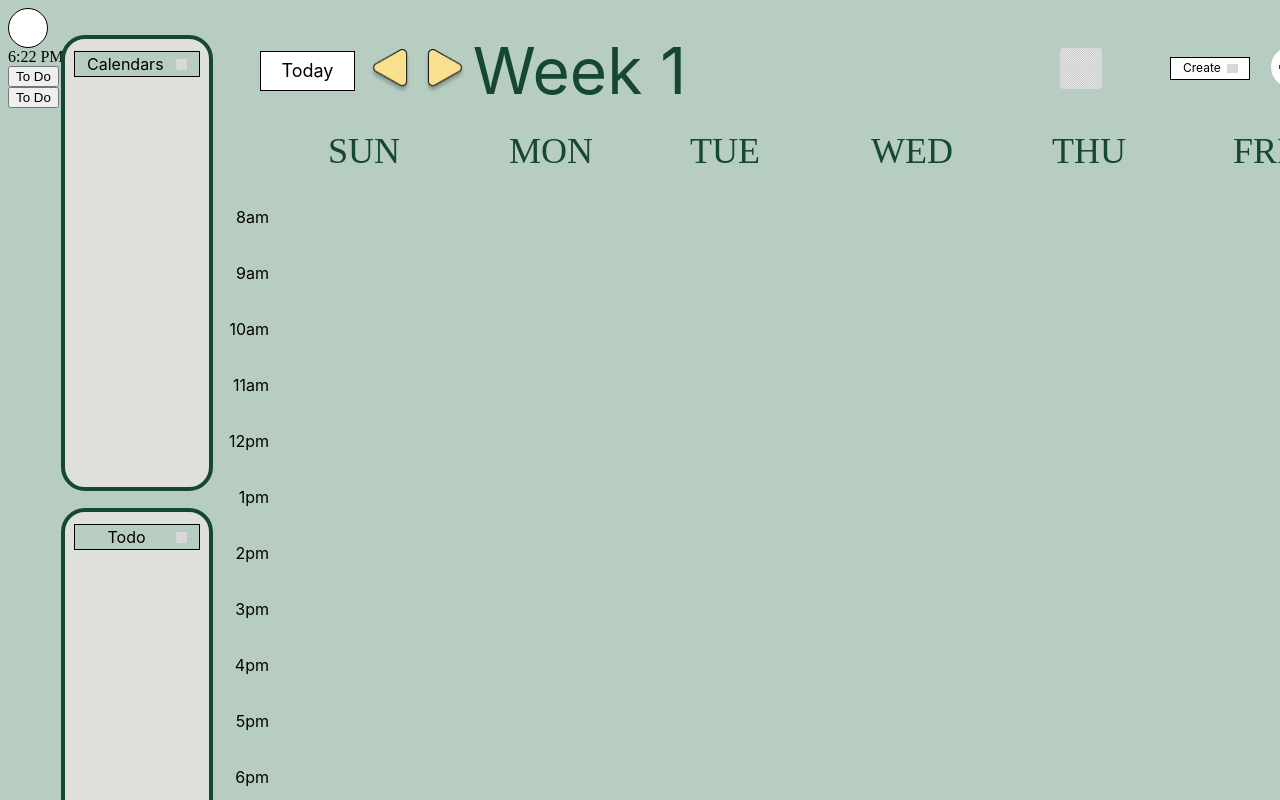
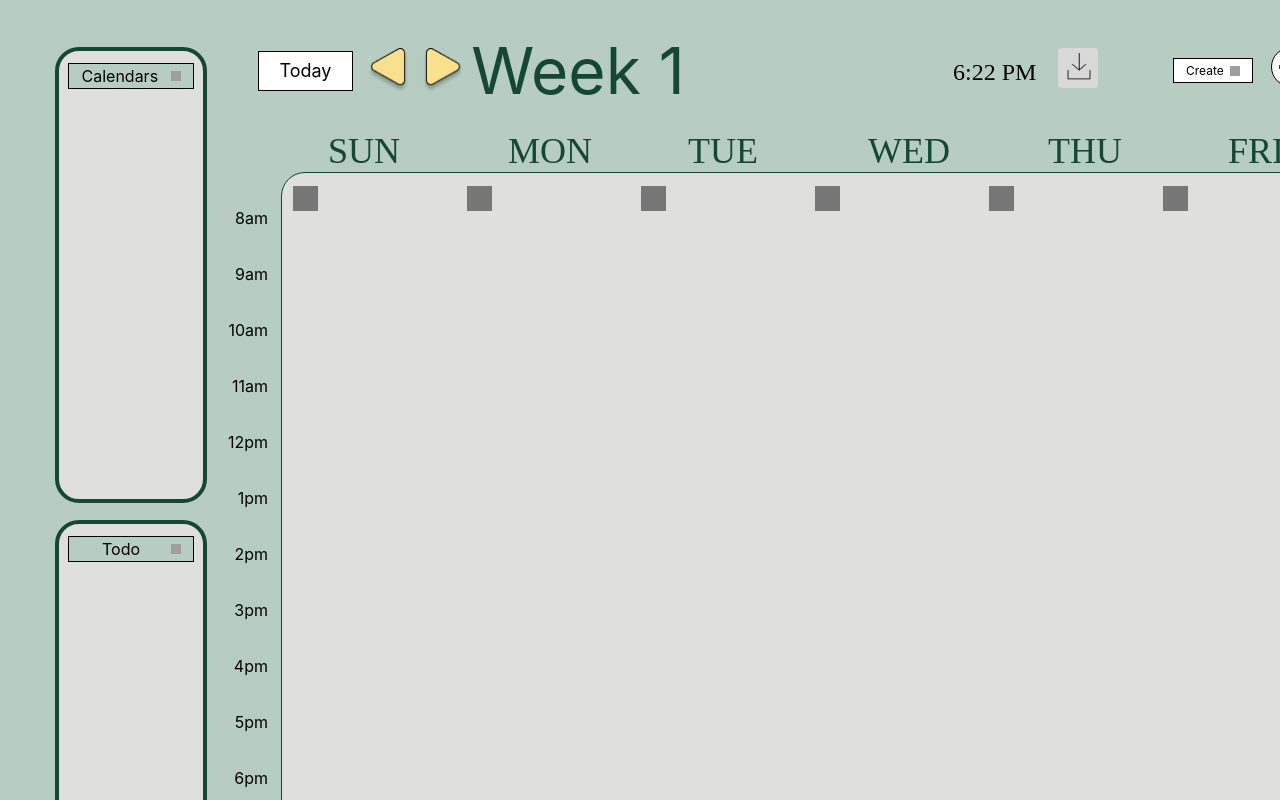
Before and after one commit to KevinBeltran23/csc307_154734, a React (Vite) app in the folder packages/react-frontend/: page /Weekly in a window 1280 px wide. Shown: the top 800 px of the page. Built offline with nearby package versions, Linux system fonts and the light colour scheme; grey boxes are pictures that could not be loaded.

Commit message:
added date squares

```diff
--- a/packages/react-frontend/src/components/Weekly.css
+++ b/packages/react-frontend/src/components/Weekly.css
@@ -40,7 +40,7 @@ button {
     position: absolute;
     width: 152px;
     height: 920px;
-    left: 53px;
+    left: 35px;
     top: 27px;
 }
 
@@ -53,7 +53,7 @@ button {
     position: absolute;
     width: 152px;
     height: 920px;
-    left: 53px;
+    left: 35px;
     top: 500px;
 }
 
@@ -67,13 +67,13 @@ button {
     border-radius: 24px;
     flex: none;
     flex-grow: 0;
-    /*margin: 12px 0 0 12px;*/
+    margin: 12px 0 0 12px;
 }
 
 .button-frame {
     display: flex;
     align-items: center;
-    justify-content: center; /* Added to center horizontally */
+    justify-content: center;
     flex-wrap: nowrap;
     gap: 10px;
     position: relative;
@@ -126,13 +126,14 @@ button {
     z-index: 51;
 }
 
-.polygon {
+.dropdown-arrow {
     width: 13px;
     height: 11px;
     background: url(../assets/empty.jpg) no-repeat center;
     background-size: cover;
     /* Add additional styles for the arrow */
-    fill: #000; /* Change the color of the arrow */
+    fill: #000;
+    /* Change the color of the arrow */
 }
 
 
@@ -143,14 +144,15 @@ button {
     flex-wrap: nowrap;
     gap: 15px;
     position: absolute;
-    width: 419px;
-    height: 64px;
-    top: 31px;
-    left: 252px;
+    width: 420px;
+    height: 65px;
+    top: 30px;
+    left: 250px;
     z-index: 21;
 }
 
 .button-frame-1 {
+    /*remove*/
     display: flex;
     align-items: center;
     justify-content: center;
@@ -176,7 +178,7 @@ button {
     font-family: Inter, var(--default-font-family);
     font-size: 18px;
     font-weight: 400;
-    line-height: 21.784px;
+    line-height: 22px;
     text-align: left;
     white-space: nowrap;
     z-index: 23;
@@ -209,6 +211,7 @@ button {
     z-index: 25;
 }
 
+
 .right-arrow {
     flex-shrink: 0;
     position: relative;
@@ -226,8 +229,8 @@ button {
     flex-shrink: 0;
     flex-basis: auto;
     position: relative;
-    width: 199px;
-    height: 64px;
+    width: 200px;
+    height: 65px;
     color: #154734;
     font-family: Josefin Sans, var(--default-font-family);
     font-size: 64px;
@@ -238,6 +241,24 @@ button {
     z-index: 26;
 }
 
+.time {
+    position: absolute;
+    width: 88px;
+    height: 24px;
+    left: 945px;
+    top: 52px;
+    font-family: 'Josefin Sans';
+    font-style: normal;
+    font-weight: 400;
+    font-size: 24px;
+    line-height: 24px;
+    /* identical to box height */
+    display: flex;
+    align-items: center;
+    text-align: center;
+    color: #000000;
+}
+
 /* Days */
 .days {
     display: flex;
@@ -245,7 +266,7 @@ button {
     align-items: flex-start;
     padding: 0px;
     position: absolute;
-    width: 1267px;
+    width: 1270px;
     height: 45px;
     left: 320px;
     top: 120px;
@@ -259,7 +280,7 @@ button {
 .thu,
 .fri,
 .sat {
-    width: 181px;
+    width: 180px;
     height: 45px;
     font-family: 'Josefin Sans';
     font-style: normal;
@@ -318,8 +339,8 @@ button {
     padding: 0px;
     gap: 37px;
     position: absolute;
-    width: 41px;
-    height: 691px;
+    width: 40px;
+    height: 690px;
     left: 220px;
     top: 200px;
 }
@@ -332,36 +353,23 @@ button {
     font-style: normal;
     font-weight: 400;
     font-size: 16px;
-    line-height: 19px;
+    line-height: 20px;
     color: #000000;
     flex: none;
     flex-grow: 0;
 }
 
-
-
-.ellipse {
-    position: absolute;
-    width: 26px;
-    height: 23px;
-    top: 36px;
-    left: 1112px;
-    background: url(../assets/empty.jpg) no-repeat center;
-    background-size: cover;
-    z-index: 11;
-}
-
-.change-view {
+.monthly-view-frame {
     display: flex;
     align-items: center;
     justify-content: center;
     flex-wrap: nowrap;
     gap: 10px;
     position: absolute;
-    width: 136px;
-    height: 27px;
-    top: 39px;
-    left: 1324px;
+    width: 135px;
+    height: 25px;
+    top: 40px;
+    left: 1325px;
     padding: 10px 10px 10px 10px;
     cursor: pointer;
     background: #ffffff;
@@ -369,7 +377,31 @@ button {
     z-index: 12;
 }
 
-.weekly-view {
+.todo-view-frame {
+    display: flex;
+    align-items: center;
+    justify-content: center;
+    flex-wrap: nowrap;
+    gap: 10px;
+    position: absolute;
+    width: 135px;
+    height: 25px;
+    top: 70px;
+    left: 1325px;
+    padding: 10px 10px 10px 10px;
+    cursor: pointer;
+    background: #ffffff;
+    border: 1px solid #000000;
+    z-index: 12;
+}
+
+.monthly-view-frame:hover,
+.todo-view-frame:hover,
+.settings-frame:hover {
+    background: #DFDFDB;
+}
+
+.change-view {
     flex-shrink: 0;
     flex-basis: auto;
     position: relative;
@@ -378,34 +410,28 @@ button {
     font-family: Inter, var(--default-font-family);
     font-size: 18px;
     font-weight: 400;
-    line-height: 21.784px;
+    line-height: 22px;
     text-align: left;
     white-space: nowrap;
     z-index: 13;
 }
 
+
+
 .settings-frame {
+    position: absolute;
     cursor: pointer;
     display: flex;
     align-items: center;
     justify-content: center;
     width: 40px;
     height: 40px;
-    border-radius: 50%;
-    background-color: #ffffff; /* Set background color to white */
-    border: 1px solid #000000;
-  }
-
-
-.settings-circle {
-    position: absolute;
-    width: 40px;
-    height: 40px;
     top: 39px;
     left: 1263px;
-    background-color: #ffffff; /* Set background color to white */
-    z-index: 14;
     border-radius: 50%;
+    background-color: #ffffff;
+    /* Set background color to white */
+    border: 1px solid #000000;
 }
 
 
@@ -413,23 +439,22 @@ button {
     position: absolute;
     width: 40px;
     height: 40px;
-    top: 39px;
-    left: 1263px;
     background: url(../assets/Gear.png) no-repeat center;
     background-size: cover;
     z-index: 71;
+    /* Higher z-index */
 }
 
-.download {
+.download-frame {
     display: flex;
     align-items: flex-start;
     flex-wrap: nowrap;
     gap: 10px;
     position: absolute;
-    width: 42px;
-    height: 41px;
+    width: 40px;
+    height: 40px;
     top: 40px;
-    left: 1052px;
+    left: 1050px;
     padding: 3px 6px 3px 6px;
     background: #d9d9d9;
     z-index: 44;
@@ -445,22 +470,22 @@ button {
     flex-shrink: 0;
     position: relative;
     width: 30px;
-    height: 35px;
-    background: url(../assets/empty.jpg) no-repeat center;
+    height: 30px;
+    background: url(../assets/Download.png) no-repeat center;
     background-size: cover;
     z-index: 45;
 }
 
-.frame {
+.create-frame {
     display: flex;
     align-items: center;
     flex-wrap: nowrap;
     gap: 6px;
     position: absolute;
     width: 80px;
-    height: 23px;
-    top: 49px;
-    left: 1162px;
+    height: 25px;
+    top: 50px;
+    left: 1165px;
     padding: 4px 12px 4px 12px;
     cursor: pointer;
     background: #ffffff;
@@ -477,18 +502,85 @@ button {
     font-family: Inter, var(--default-font-family);
     font-size: 12px;
     font-weight: 400;
-    line-height: 14.523px;
+    line-height: 15px;
     text-align: left;
     white-space: nowrap;
     z-index: 17;
 }
 
-.polygon-3 {
+.dropdown-arrow {
     flex-shrink: 0;
     position: relative;
-    width: 11px;
-    height: 9px;
-    background: url(../assets/empty.jpg) no-repeat center;
+    width: 10px;
+    height: 10px;
+    background: url(../assets/dropdown_arrow.png) no-repeat center;
     background-size: cover;
     z-index: 18;
 }
+
+
+
+/* CalendarSquare */
+.calendar-square {
+    box-sizing: border-box;
+    position: absolute;
+    width: 1220px;
+    height: 755px;
+    left: 273px;
+    top: 164px;
+    background: #DFDFDB;
+    border: 1px solid #154734;
+    border-radius: 24px;
+}
+
+/* DateSquares */
+.date-squares {
+    display: flex;
+    flex-direction: row;
+    align-items: flex-start;
+    padding: 0px;
+    gap: 149px;
+    position: absolute;
+    width: 1069px;
+    height: 755px;
+    left: 285px;
+    top: 178px;
+}
+
+/* DividerLines */
+.divider-lines {
+    display: flex;
+    flex-direction: row;
+    align-items: flex-start;
+    padding: 0px;
+    gap: 173px;
+    position: absolute;
+    width: 871px;
+    height: 754px;
+    left: 446px;
+    top: 164px;
+}
+
+.line {
+    width: 754px;
+    height: 0px;
+    border: 1px solid #000000;
+    transform: rotate(90.08deg);
+    flex: none;
+    flex-grow: 0;
+}
+
+/* Individual Date Squares */
+.sunday-date-square,
+.monday-date-square,
+.tuesday-date-square,
+.wednesday-date-square,
+.thursday-date-square,
+.friday-date-square,
+.saturday-date-square {
+    width: 25px;
+    height: 25px;
+    background: #777777;
+    flex: none;
+    flex-grow: 0;
+}
--- a/packages/react-frontend/src/pages/Weekly.jsx
+++ b/packages/react-frontend/src/pages/Weekly.jsx
@@ -6,57 +6,54 @@ export default function Main() {
   return (
     <div className='main-container'>
       <div className='calendar-dropdown-container'>
-        <div className='rectangle'>  {/*calendar*/}
+        <div className='rectangle'>
           <button className='button-frame'>
             <span className='calendars'>Calendars</span>
-            <div className='polygon' />
+            <div className='dropdown-arrow' />
           </button>
         </div>
       </div>
       <div className='todo-dropdown-container'>
-        <div className='rectangle'>  {/*todo*/}
+        <div className='rectangle'>
           <button className='button-frame'>
             <span className='todo'>Todo</span>
-            <div className='polygon' />
+            <div className='dropdown-arrow' />
           </button>
         </div>
       </div>
+
       <div className='top-left-nav-bar'>
         <button className='button-frame-1'>
           <span className='today'>Today</span>
         </button>
-
         <button className="arrow-frame left-arrow" />
         <button className=" arrow-frame right-arrow" />
-
         <span className='week-1'>Week 1</span>
       </div>
 
+      <span className='time'>6:22 PM</span>
 
-      <button className='change-view'>
-        <span className='weekly-view'>Monthly View</span>
+      <button className='monthly-view-frame'>
+        <span className='change-view'>Monthly View</span>
+      </button>
+
+      <button className='todo-view-frame'>
+        <span className='change-view'>ToDo</span>
       </button>
 
       <button className='settings-frame'>
-        <div className='settings-circle' />
-        <div className='gear' />
+        {/* <div className='gear' /> */}
+        <span className='gear'></span>
       </button>
 
-      <div className='download'>
+      <div className='download-frame'>
         <div className='download-icon' />
       </div>
-
-      <button className='frame'>
+      <button className='create-frame'>
         <span className='create'>Create</span>
-        <div className='polygon-3' />
+        <div className='dropdown-arrow' />
       </button>
 
-      <span className='time'>6:22 PM</span>
-      <div className='line' />
-
-      <button className='change-view-4'>
-        <span className='weekly-view-5'>To Do</span>
-      </button>
 
       <div className='days'>
         <span className='sun'>SUN</span>
@@ -67,25 +64,8 @@ export default function Main() {
         <span className='fri'>FRI</span>
         <span className='sat'>SAT</span>
       </div>
-      <div className='calendar-square'>
-        <div className='divider-lines'>
-          <div className='line-6' />
-          <div className='line-7' />
-          <div className='line-8' />
-          <div className='line-9' />
-          <div className='line-a' />
-          <div className='line-b' />
-        </div>
-        <div className='date-squares'>
-          <div className='sunday-date-square' />
-          <div className='monday-date-square' />
-          <div className='tuesday-date-square' />
-          <div className='wednesday-date-square' />
-          <div className='thursday-date-square' />
-          <div className='friday-date-square' />
-          <div className='saturday-date-square' />
-        </div>
-      </div>
+
+
       <div className='time-container'>
         {/* Time slots */}
         <span className='time-slot'>8am</span>
@@ -102,13 +82,27 @@ export default function Main() {
         <span className='time-slot'>7pm</span>
         <span className='time-slot'>8pm</span>
       </div>
-      <div className='expand' />
-      <div className='rectangle-17'>
-        <button className='frame-18'>
-          <span className='to-do'>To Do</span>
-          <div className='polygon-19' />
-        </button>
+
+      {/* <div className='expand' /> */}
+
+      {/* CalendarSquare */}
+      <div className="calendar-square"></div>
+
+      {/* DividerLines */}
+
+
+      {/* DateSquares */}
+      <div className="date-squares">
+        <div className="date-square sunday-date-square"></div>
+        <div className="date-square monday-date-square"></div>
+        <div className="date-square tuesday-date-square"></div>
+        <div className="date-square wednesday-date-square"></div>
+        <div className="date-square thursday-date-square"></div>
+        <div className="date-square friday-date-square"></div>
+        <div className="date-square saturday-date-square"></div>
       </div>
+
+
     </div>
   );
 }
```
